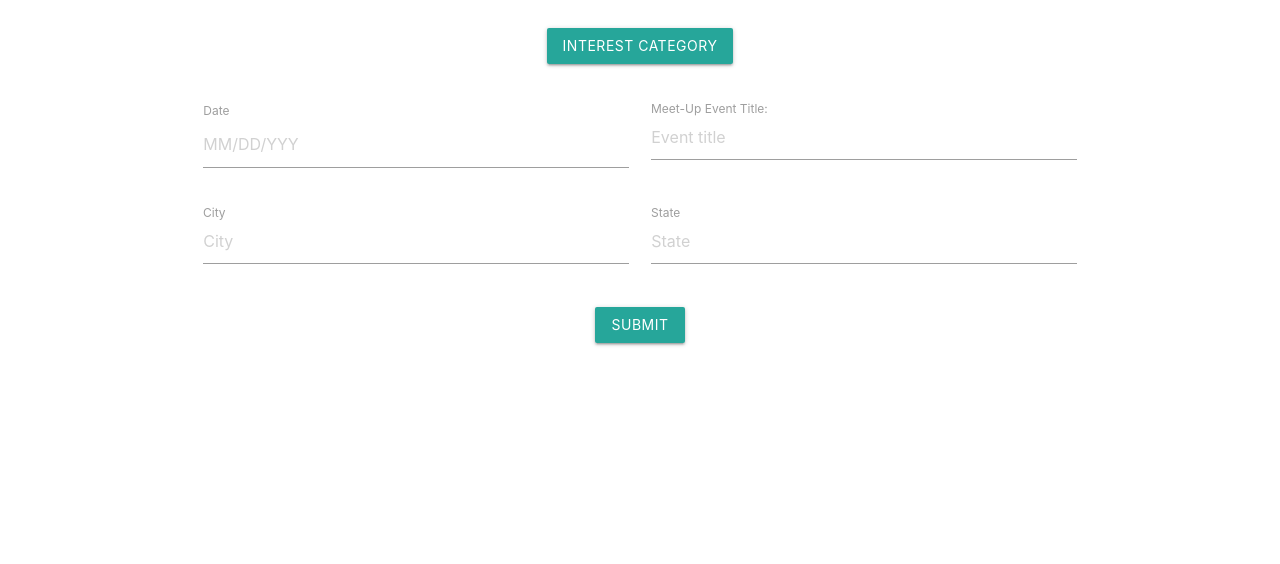
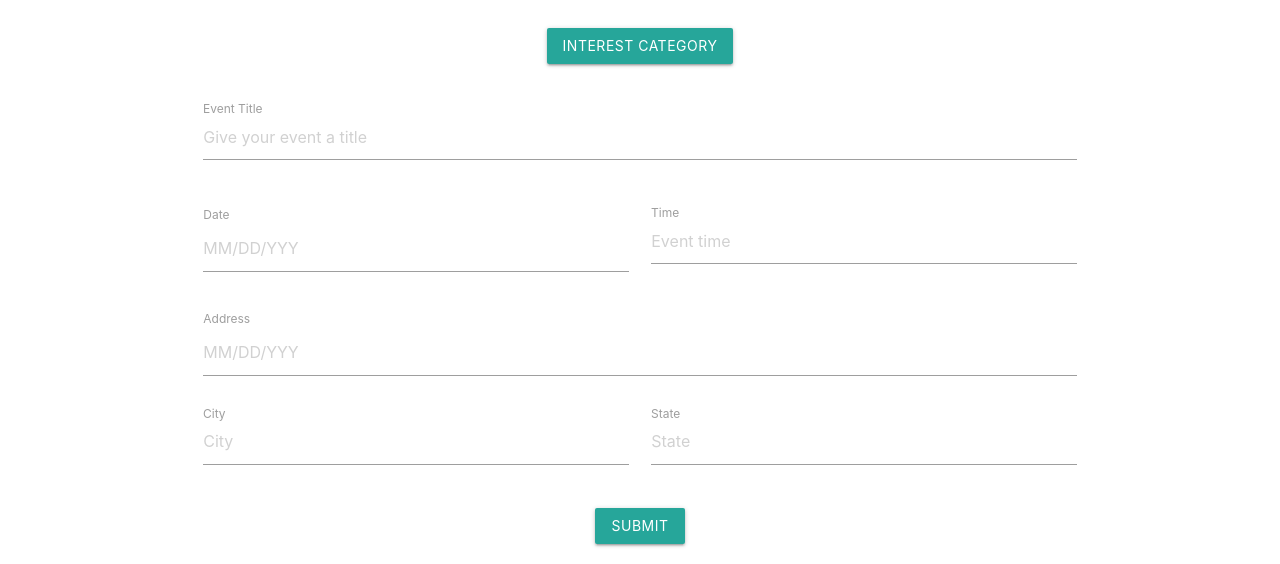
Before and after one commit to PabonD23/Mix-Moment, a website: page public/meetups.html in a window 1280 px wide. Shown: the part 506-1070 px from the top of the page. Before the commit the page ends 869 px from the top, so only its background shows below. Drawn offline with nearby package versions, Linux system fonts and the light colour scheme; no server answers.

Commit message:
Update meetups page

```diff
--- a/public/meetups.html
+++ b/public/meetups.html
@@ -112,6 +112,14 @@
                 </div>
             </div>
         <div class="row">
+            <div class="col s12 m12">
+                <div class="input-field">
+                    <input placeholder="Give your event a title" id="title" type="text" class="validate">
+                    <label for="title">Event Title</label>
+                </div>
+            </div>
+        </div>
+        <div class="row">
             <div class="col s6 m6">
                 <div class="form-group">
                     <!-- Date input -->
@@ -121,8 +129,17 @@
             </div>
             <div class="col s6 m6">
                 <div class="input-field">
-                    <input placeholder="Event title" id="title" type="text" class="validate">
-                    <label for="title">Meet-Up Event Title:</label>
+                    <input type="text" class="timepicker" placeholder="Event time" id="title" type="text" class="validate">
+                    <label for="title">Time</label>
+                </div>
+            </div>
+        </div>
+        <div class="row">
+            <div class="col s12 m12">
+                <div class="form-group">
+                    <!-- Date input -->
+                    <label class="control-label" for="date">Address</label>
+                    <input class="form-control datepicker" id="date" name="date" placeholder="MM/DD/YYY" type="text" />
                 </div>
             </div>
         </div>
@@ -156,8 +173,8 @@
 </html>
 <script>
     $(document).ready(function () {
-        $('.datepicker').datepicker();
-    });
+    $('.datepicker').datepicker();
 
-    $('.dropdown-trigger').dropdown();
+    $('.timepicker').timepicker();
+});
 </script>
```
Also changed, not shown: models/meetups.js (+8 -0 lines).
